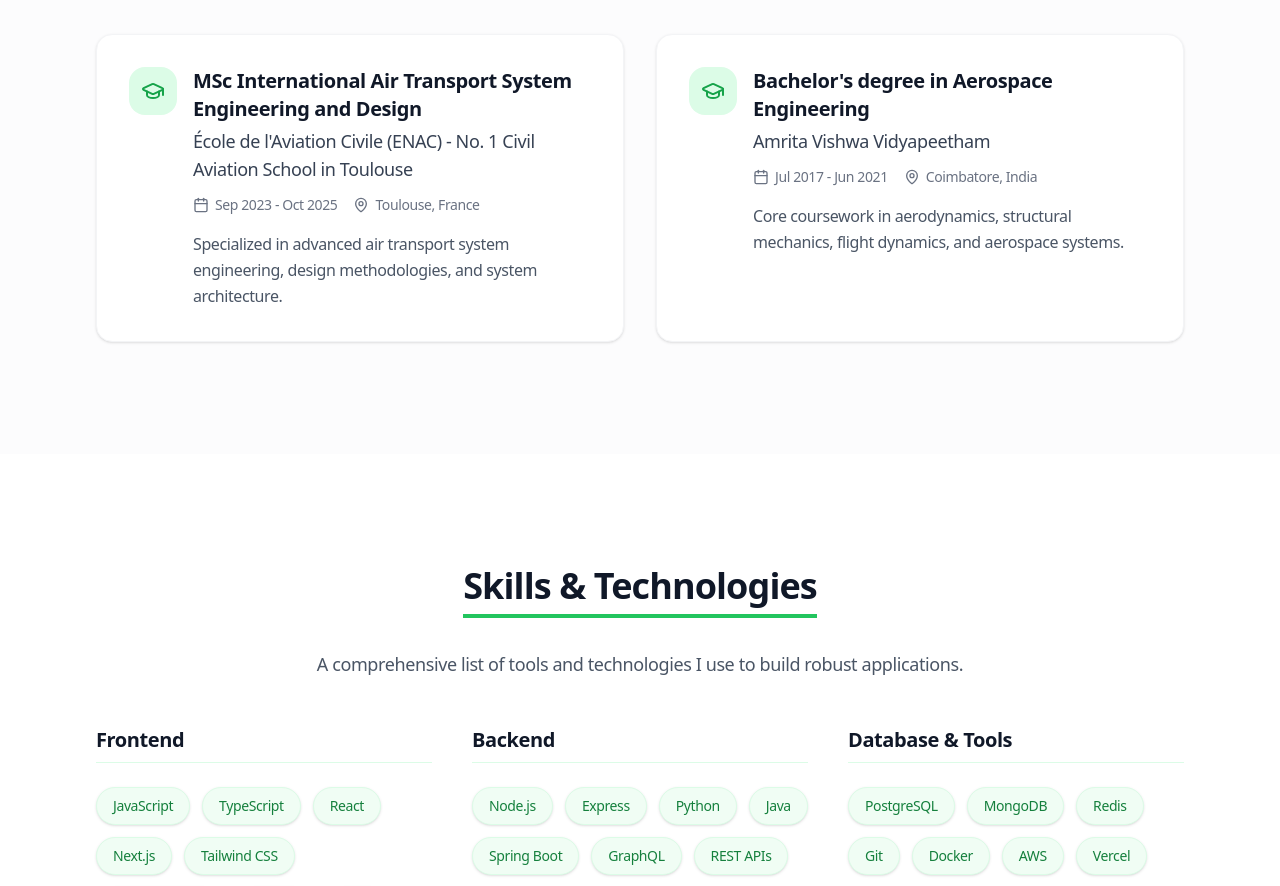
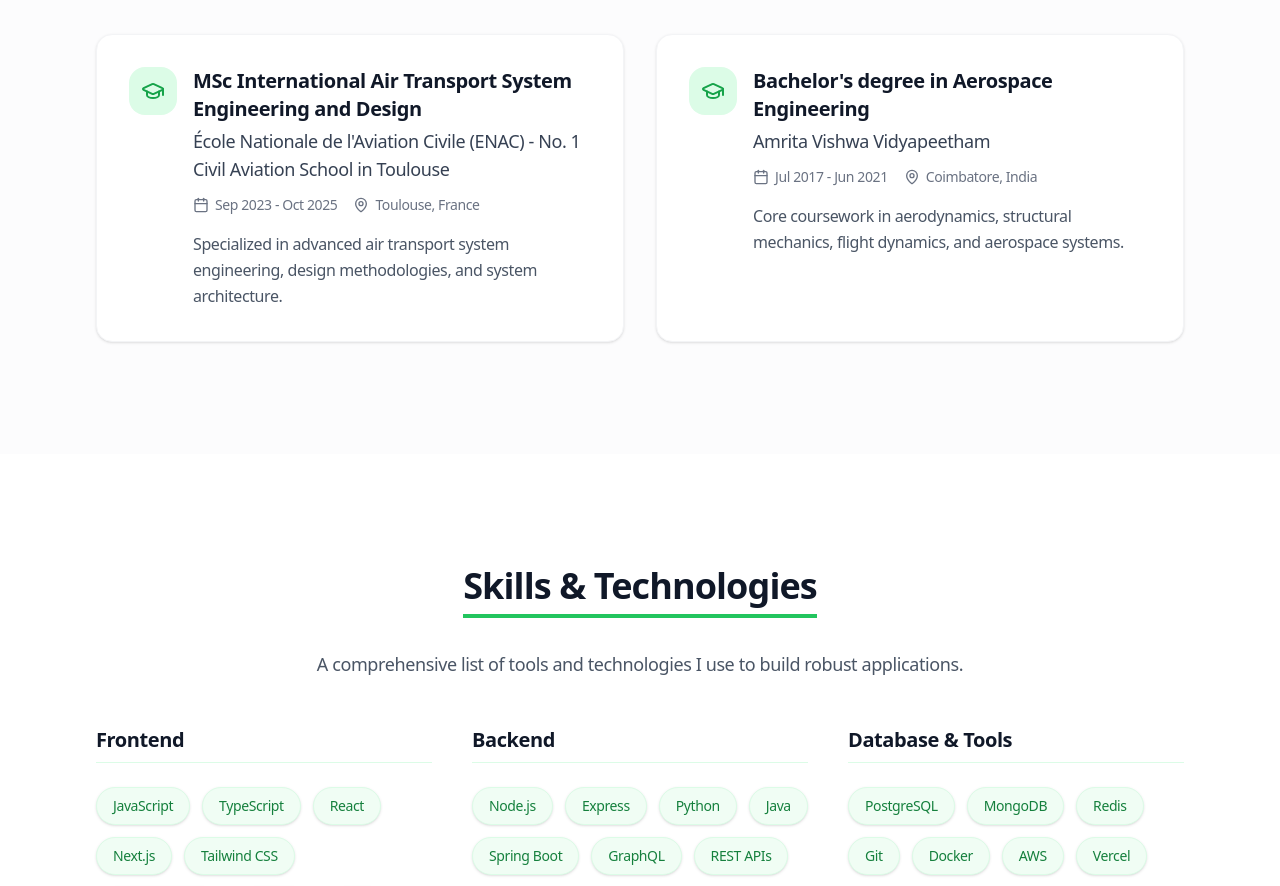
Before and after one commit to HknAccount/HknAccount.github.io, a Next.js app: page / in a window 1280 px wide. Shown: the part 1120-2006 px from the top of the page. Built offline with nearby package versions, Linux system fonts and the light colour scheme.

Commit message:
fix ENAC spelling

```diff
--- a/src/components/sections/Education.tsx
+++ b/src/components/sections/Education.tsx
@@ -7,7 +7,7 @@
 const educationData = [
     {
         degree: "MSc International Air Transport System Engineering and Design",
-        institution: "École de l'Aviation Civile (ENAC) - No. 1 Civil Aviation School in Toulouse",
+        institution: "École Nationale de l'Aviation Civile (ENAC) - No. 1 Civil Aviation School in Toulouse",
         date: "Sep 2023 - Oct 2025",
         location: "Toulouse, France",
         description: "Specialized in advanced air transport system engineering, design methodologies, and system architecture."
```
